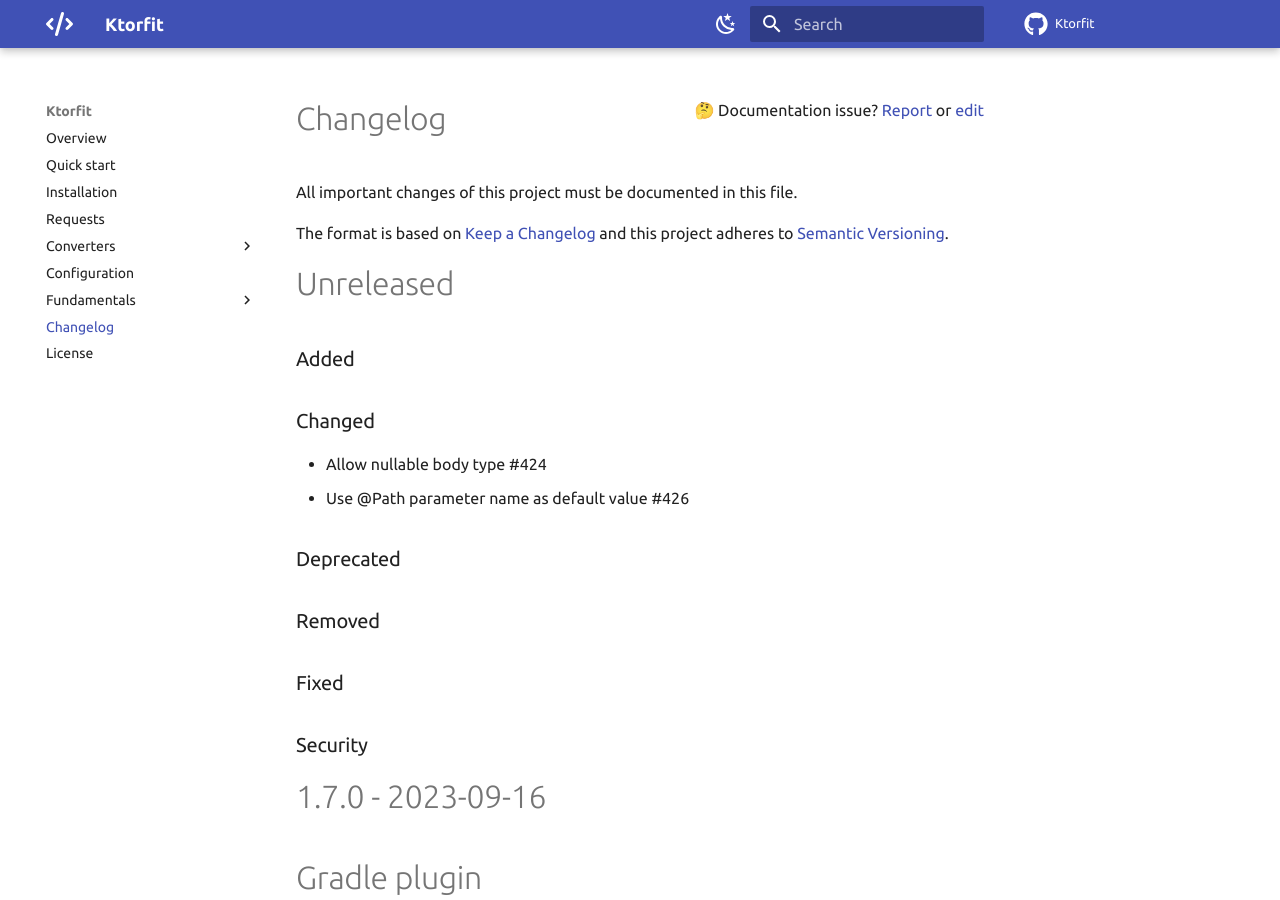
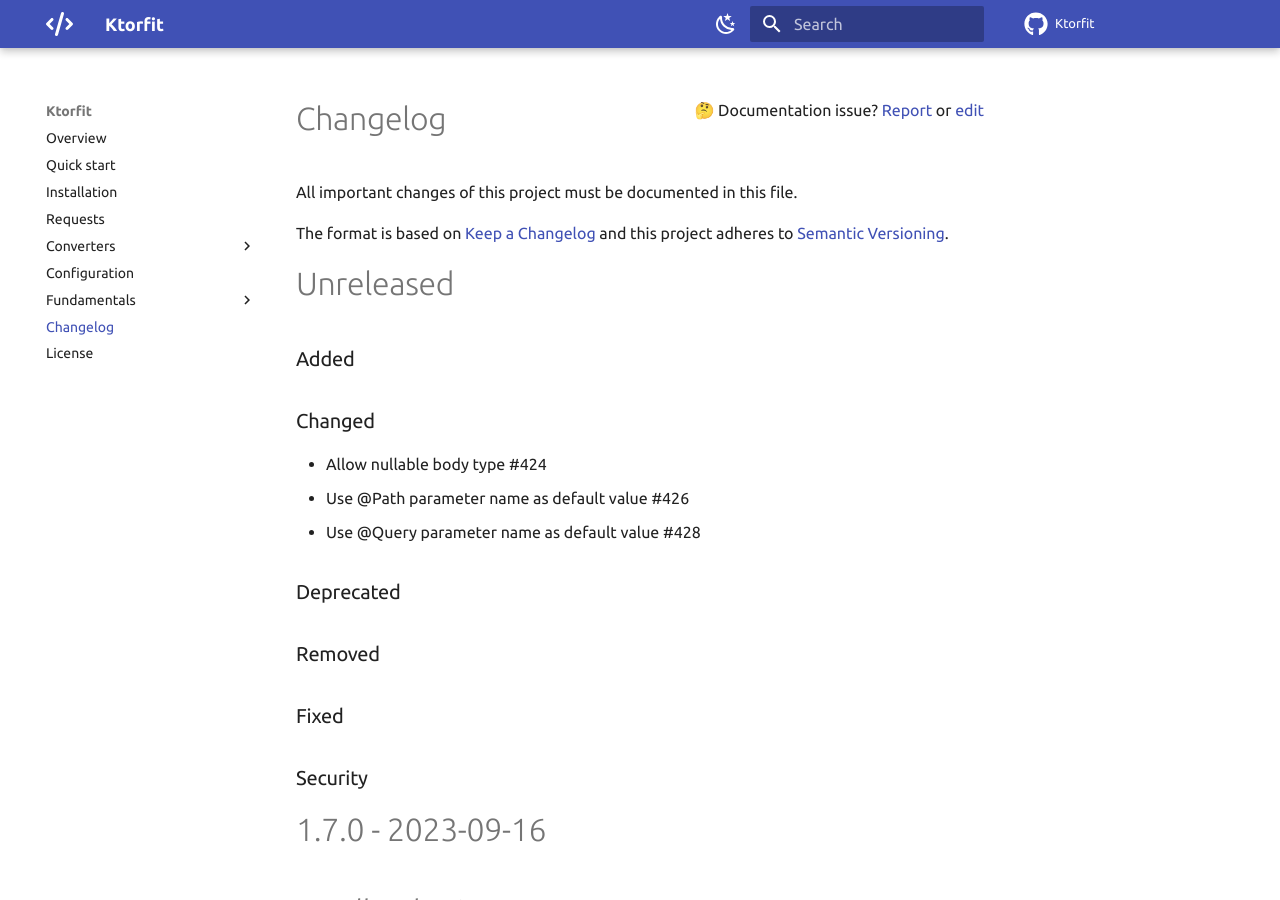
Before and after one commit to Foso/Ktorfit, an MkDocs documentation site: the page built from docs/CHANGELOG.md, in a window 1280 px wide and 900 px high. Built offline with MkDocs 1.6.1 and Material for MkDocs 9.7.7, drawn with Linux system fonts in a browser that asks for light colours; comment, search, counter and statistics services are not loaded.

Commit message:
Use @Query parameter name as default value #428

```diff
--- a/docs/CHANGELOG.md
+++ b/docs/CHANGELOG.md
@@ -11,9 +11,9 @@
 ### Added
 
 ### Changed
--  Allow nullable body type #424
--  Use @Path parameter name as default value #426
-
+- Allow nullable body type #424
+- Use @Path parameter name as default value #426
+- Use @Query parameter name as default value #428
 ### Deprecated
 ### Removed
 ### Fixed
```
